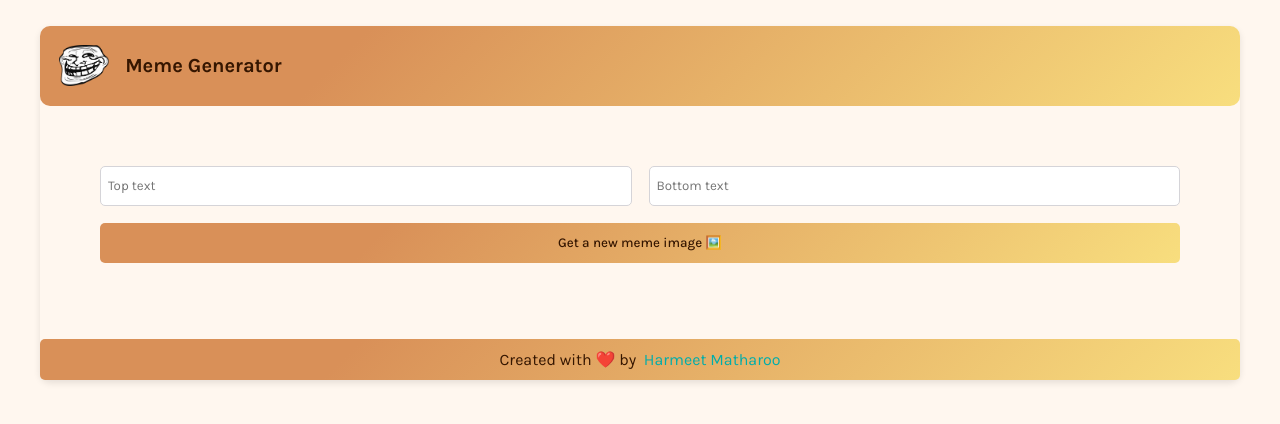
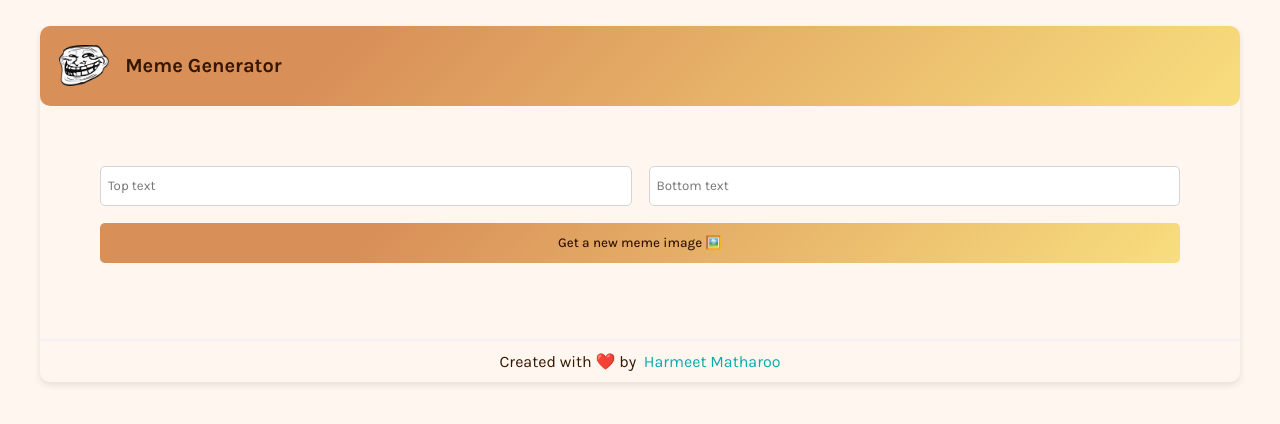
Before and after one commit to hmjatt/Meme-Generator-ReactJS, a React (Create React App) app in the folder meme-generator/: page / in a window 1280 px wide. Shown: the top 424 px of the page. Built offline with nearby package versions, Linux system fonts and the light colour scheme.

Commit message:
Added `sources 🔗`

```diff
--- a/meme-generator/src/styles/App.css
+++ b/meme-generator/src/styles/App.css
@@ -65,8 +65,7 @@ footer {
 	text-align: center;
 	font-size: 1em;
 	color: #351600;
-	background-image: linear-gradient(315deg, #f8de7e 0%, #d99058 74%);
-	border-radius: 5px;
+	border-top: 2px solid #f3f2f7;
 	margin-top: 1em;
 }
 
```
Also changed, not shown: 1 other file (tests, documents, lock files or other folders).
